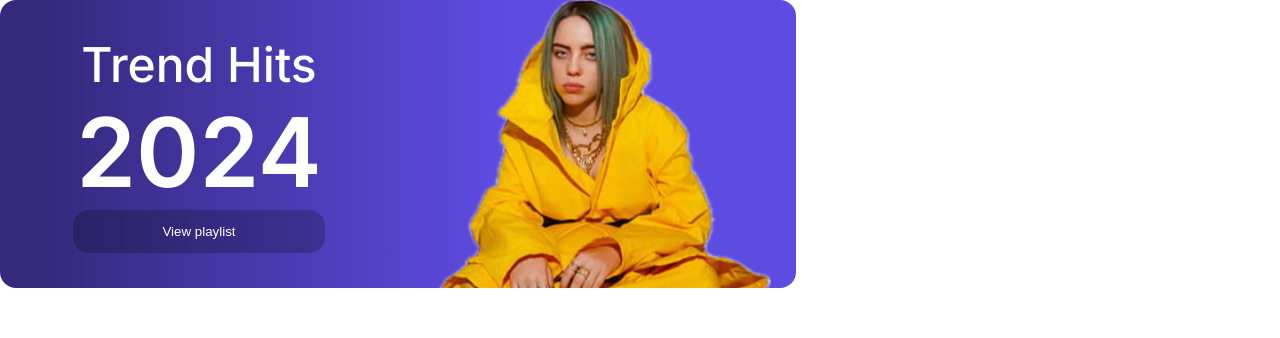
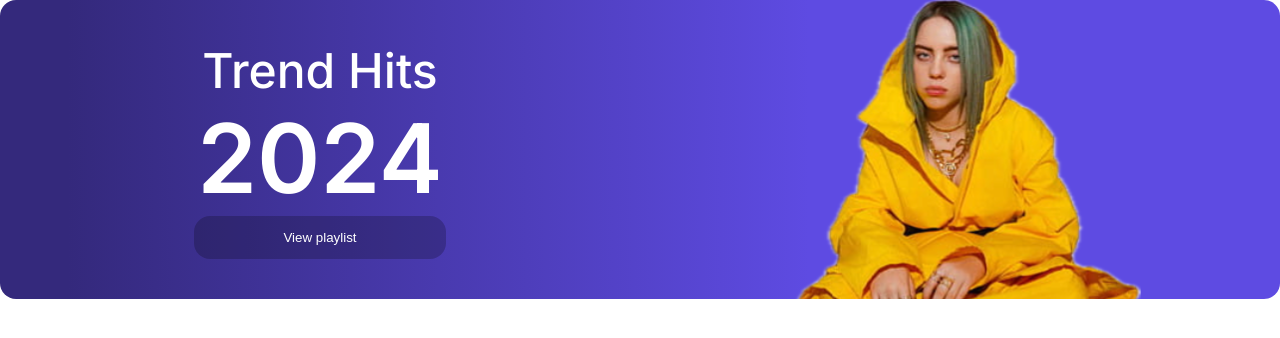
Before and after one commit to blueibell3/vibe-front, a Next.js app: page / in a window 1280 px wide. Shown: the top 338 px of the page. Built offline with nearby package versions, Linux system fonts and the light colour scheme.

Commit message:
fix responsive

```diff
--- a/app/Components/TrendHitsCard/TrendHitsCard.module.scss
+++ b/app/Components/TrendHitsCard/TrendHitsCard.module.scss
@@ -1,14 +1,12 @@
 .container {
-    max-width: 796px;
     width: 100%;
     display: flex;
     border-radius: 16px;
-    height: 288px;
+    height: 299px;
 }
 
 .wrapper {
     display: flex;
-    // gap: 8px;
     width: 50%;
     height: 100%;
     flex-direction: column;
```
